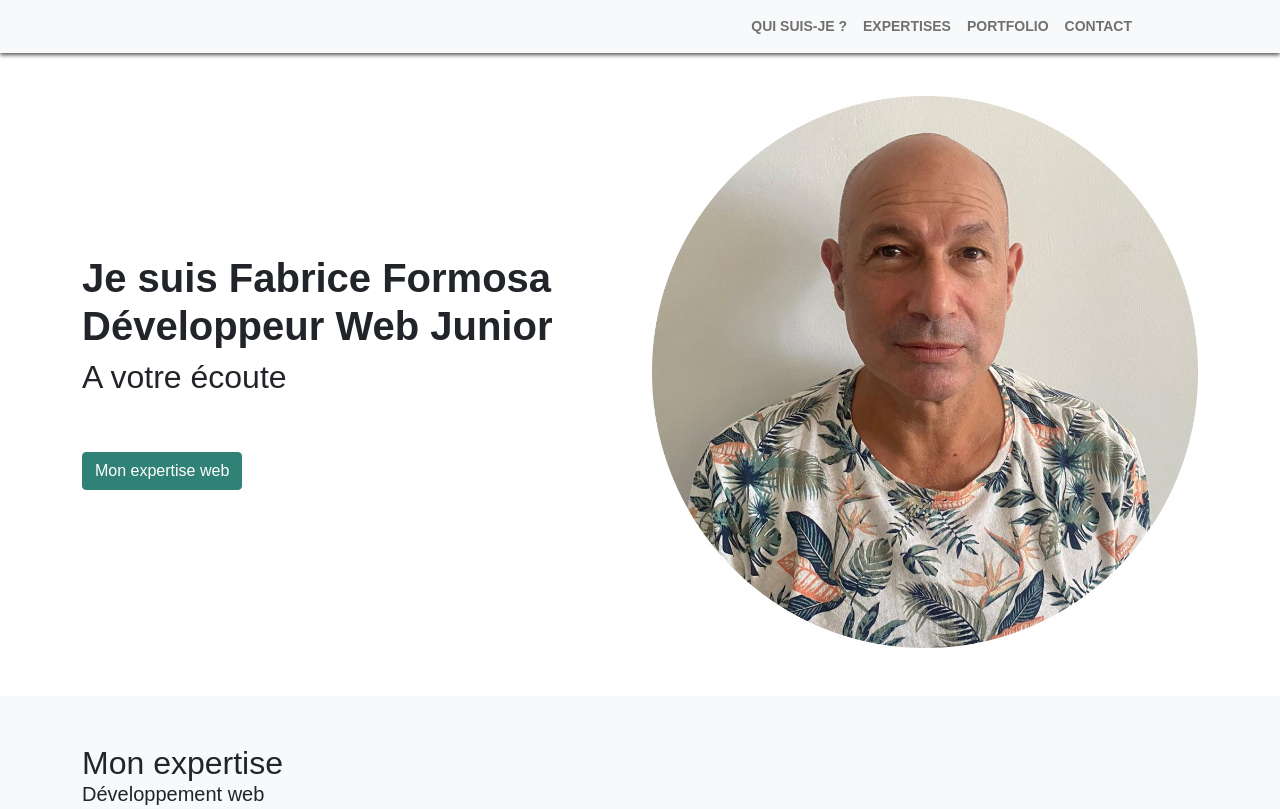
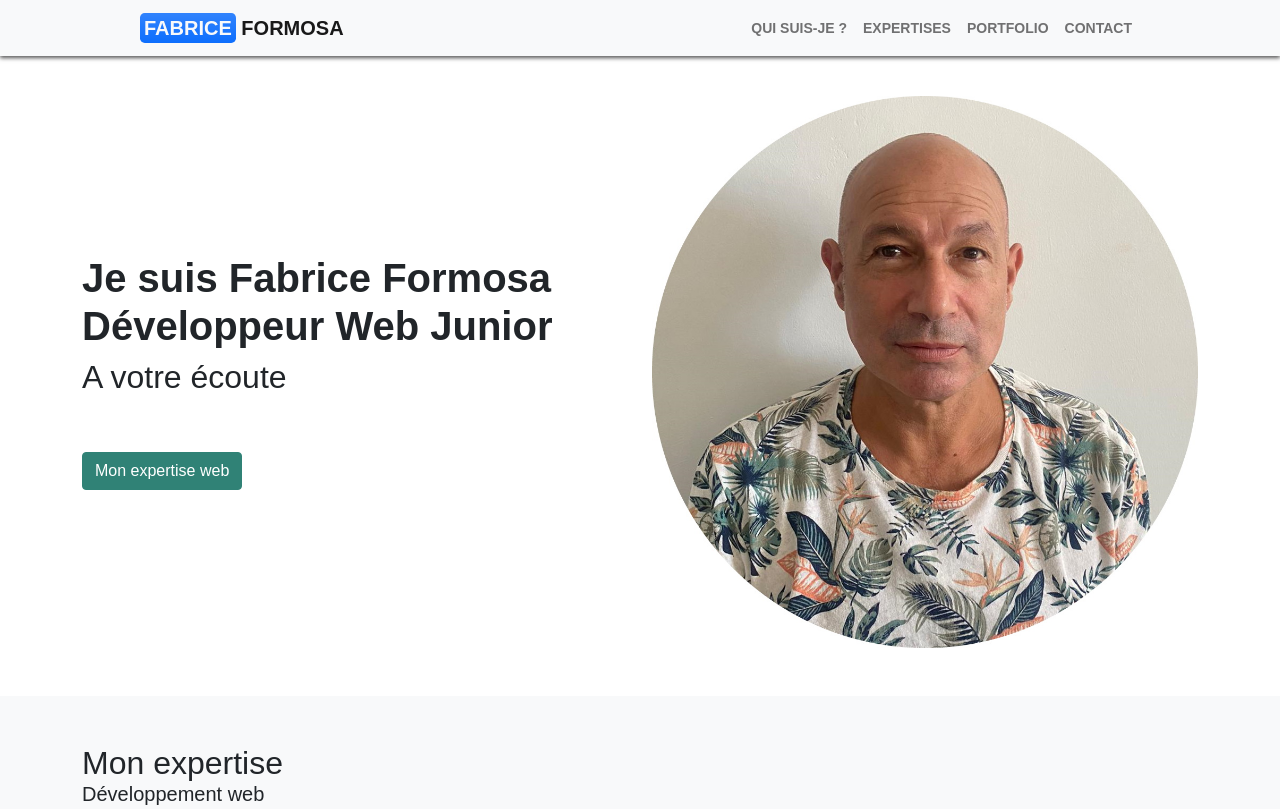
Before and after one commit to FabriceFormosa/ePortfolio, a plain HTML site: page index.html in a window 1280 px wide. Shown: the top 809 px of the page. Drawn offline with nearby package versions, Linux system fonts and the light colour scheme.

Commit message:
ajout menu toggle button

```diff
--- a/index.html
+++ b/index.html
@@ -25,13 +25,13 @@
       <!-- <a href="../index.html" class="btn bg-primary text-white position-fixed ms-2" data-bs-toggle="tooltip"
         data-bs-placement="right" title="Ne pas inclure dans l'intégration">Retour</a> -->
         <div class="container">
-          <!-- <a class="navbar-brand text-uppercase fw-bold" href="#">
+          <a class="navbar-brand text-uppercase fw-bold" href="#">
             <span class="bg-primary bg-gradient p-1 rounded-3 text-light">Fabrice</span> Formosa
           </a>
           <button class="navbar-toggler" type="button" data-bs-toggle="collapse" data-bs-target="#navbarNav"
           aria-controls="navbarNav" aria-expanded="false" aria-label="Toggle navigation">
           <span class="navbar-toggler-icon"></span>
-        </button> -->
+        </button>
         <div class="collapse navbar-collapse justify-content-end" id="navbarNav">
           <ul class="navbar-nav">
             <li class="nav-item">
```
